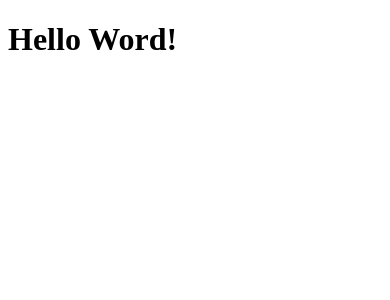
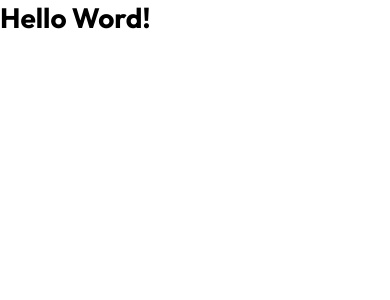
Before and after one commit to joaosouza7/weather-app, a React (Vite) app: page / in a window 390 px wide. Shown: the top 300 px of the page. Built offline with nearby package versions, Linux system fonts and the light colour scheme.

Commit message:
:lipstick: Reset CSS

```diff
--- a/src/index.css
+++ b/src/index.css
@@ -0,0 +1,42 @@
+@import url('https://fonts.googleapis.com/css2?family=Outfit:wght@300;400;500;600;700;800&display=swap');
+
+* {
+    margin: 0;
+    padding: 0;
+    outline: 0;
+    box-sizing: border-box;
+}
+
+:root {
+    --dark-900: #121212;
+    --dark-700: #1b1b1b;
+
+    --white-400: #F3F4F6;
+}
+
+body, input {
+    font-size: 1rem;
+    font-family: 'Outfit', sans-serif;
+    font-weight: 400;
+}
+
+a {
+    color: inherit;
+    text-decoration: none;
+}
+
+button {
+    cursor: pointer;
+}
+
+@media (max-width: 1080px) {
+    html {
+        font-size: 93.75%;
+    }
+}
+
+@media (max-width: 720px) {
+    html {
+        font-size: 87.5%;
+    }
+}
```
